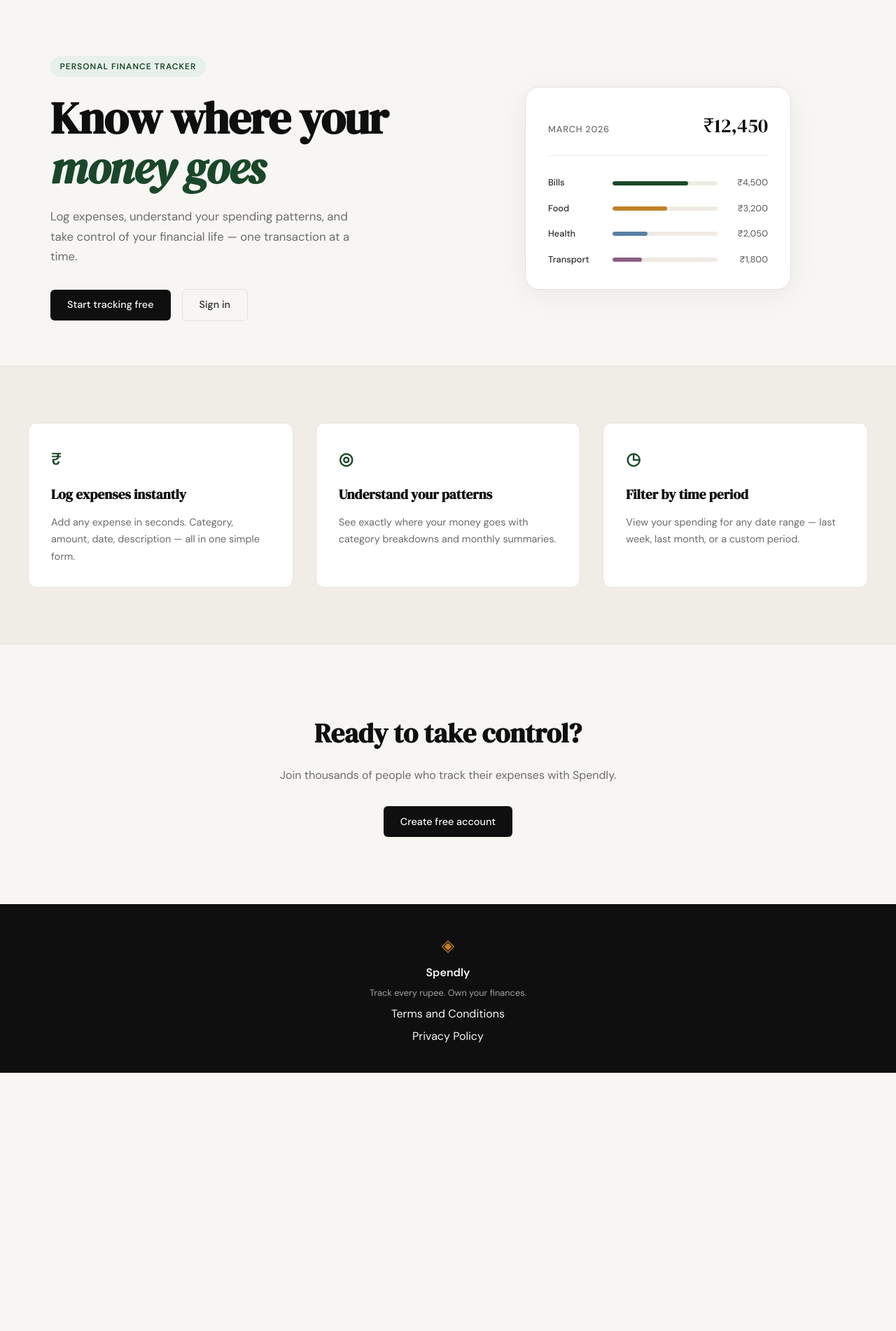
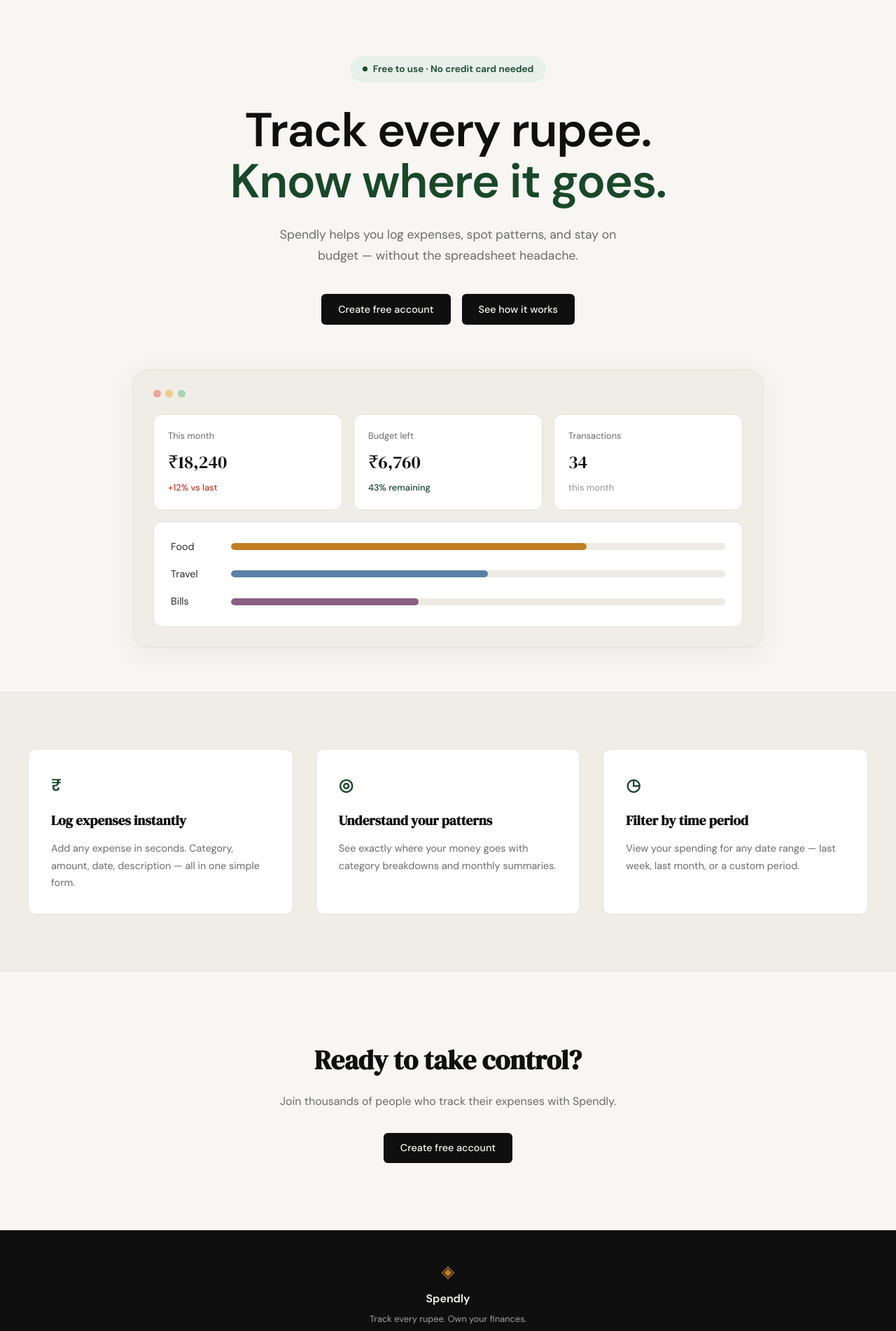
Before and after one commit to Sarthak1304/Spend, a Flask app: page / in a window 1280 px wide. Shown: the part 61-1963 px from the top of the page at 70% size. Before the commit the page ends 1594 px from the top, so only its background shows below. Run offline with Flask 3, Linux system fonts and the light colour scheme.

Commit message:
landing: redesign hero section with stats mock card
Co-Authored-By: Claude Sonnet 5 <noreply@anthropic.com>

```diff
--- a/static/css/style.css
+++ b/static/css/style.css
@@ -125,53 +125,67 @@ a { color: inherit; text-decoration: none; }
 
 .hero {
     padding: 5rem 2rem 4rem;
-    display: grid;
-    grid-template-columns: 1fr 1fr;
-    gap: 4rem;
-    align-items: center;
     max-width: var(--max-width);
     margin: 0 auto;
+    text-align: center;
+}
+
+.hero-inner {
+    max-width: 700px;
+    margin: 0 auto;
+    display: flex;
+    flex-direction: column;
+    align-items: center;
 }
 
 .hero-badge {
-    display: inline-block;
+    display: inline-flex;
+    align-items: center;
+    gap: 0.5rem;
     background: var(--accent-light);
     color: var(--accent);
-    font-size: 0.75rem;
+    font-size: 0.85rem;
     font-weight: 600;
-    letter-spacing: 0.08em;
-    text-transform: uppercase;
-    padding: 0.35rem 0.85rem;
+    padding: 0.5rem 1.1rem;
     border-radius: 999px;
+    margin-bottom: 2rem;
+}
+
+.hero-badge-dot {
+    width: 7px;
+    height: 7px;
+    border-radius: 50%;
+    background: var(--accent);
+}
+
+.hero-title {
+    font-family: var(--font-body);
+    font-weight: 700;
+    font-size: clamp(2.75rem, 6vw, 4.25rem);
+    line-height: 1.08;
+    letter-spacing: -0.02em;
+    color: var(--ink);
     margin-bottom: 1.5rem;
 }
 
-.hero-title {
-    font-family: var(--font-display);
-    font-size: clamp(2.5rem, 5vw, 4rem);
-    line-height: 1.1;
-    letter-spacing: -0.02em;
-    color: var(--ink);
-    margin-bottom: 1.25rem;
-}
-
-.hero-title em {
-    font-style: italic;
+.hero-title-accent {
+    display: block;
     color: var(--accent);
 }
 
 .hero-subtitle {
-    font-size: 1.05rem;
+    font-size: 1.1rem;
     color: var(--ink-muted);
     line-height: 1.7;
-    max-width: 460px;
-    margin-bottom: 2rem;
+    max-width: 520px;
+    margin-bottom: 2.5rem;
 }
 
 .hero-actions {
     display: flex;
     gap: 1rem;
     align-items: center;
+    justify-content: center;
 }
 
 /* ------------------------------------------------------------------ */
@@ -181,58 +195,99 @@ a { color: inherit; text-decoration: none; }
 .hero-visual {
     display: flex;
     justify-content: center;
+    max-width: var(--max-width);
+    margin: 4rem auto 0;
 }
 
-.mock-card {
-    background: var(--paper-card);
+.mock-window {
+    background: var(--paper-warm);
     border: 1px solid var(--border);
     border-radius: var(--radius-lg);
-    padding: 2rem;
+    padding: 1.75rem;
     width: 100%;
-    max-width: 380px;
+    max-width: 900px;
     box-shadow: 0 8px 40px rgba(0,0,0,0.06);
 }
 
-.mock-card-header {
+.mock-window-dots {
     display: flex;
-    justify-content: space-between;
-    align-items: baseline;
-    margin-bottom: 1.75rem;
-    padding-bottom: 1.25rem;
-    border-bottom: 1px solid var(--border-soft);
+    gap: 0.4rem;
+    margin-bottom: 1.5rem;
 }
 
-.mock-label {
-    font-size: 0.8rem;
-    font-weight: 500;
-    color: var(--ink-muted);
-    text-transform: uppercase;
-    letter-spacing: 0.06em;
+.mock-dot {
+    width: 11px;
+    height: 11px;
+    border-radius: 50%;
 }
 
-.mock-total {
+.mock-dot-red { background: #e8a5a0; }
+.mock-dot-yellow { background: #f0cd8a; }
+.mock-dot-green { background: #a8d5b5; }
+
+.mock-stats {
+    display: grid;
+    grid-template-columns: repeat(3, 1fr);
+    gap: 1rem;
+    margin-bottom: 1rem;
+}
+
+.mock-stat-card {
+    background: var(--paper-card);
+    border: 1px solid var(--border);
+    border-radius: var(--radius-md);
+    padding: 1.25rem;
+    display: flex;
+    flex-direction: column;
+    gap: 0.4rem;
+    text-align: left;
+}
+
+.mock-stat-label {
+    font-size: 0.8rem;
+    color: var(--ink-muted);
+}
+
+.mock-stat-value {
     font-family: var(--font-display);
-    font-size: 1.75rem;
+    font-size: 1.6rem;
     color: var(--ink);
 }
 
-.mock-bars { display: flex; flex-direction: column; gap: 1rem; }
+.mock-stat-change {
+    font-size: 0.8rem;
+    font-weight: 500;
+    color: var(--ink-faint);
+}
+
+.mock-stat-change-down { color: var(--danger); }
+.mock-stat-change-up { color: var(--accent); }
+
+.mock-bars-card {
+    background: var(--paper-card);
+    border: 1px solid var(--border);
+    border-radius: var(--radius-md);
+    padding: 1.5rem;
+    display: flex;
+    flex-direction: column;
+    gap: 1rem;
+}
 
 .mock-bar-row {
     display: grid;
-    grid-template-columns: 80px 1fr 60px;
+    grid-template-columns: 70px 1fr;
     align-items: center;
-    gap: 0.75rem;
+    gap: 1rem;
 }
 
 .mock-cat {
-    font-size: 0.8rem;
-    font-weight: 500;
+    font-size: 0.9rem;
     color: var(--ink-soft);
+    text-align: left;
 }
 
 .mock-bar-track {
-    height: 6px;
+    height: 10px;
     background: var(--border-soft);
     border-radius: 999px;
     overflow: hidden;
@@ -248,13 +303,6 @@ a { color: inherit; text-decoration: none; }
 .mock-bar-2 { background: var(--accent-2); }
 .mock-bar-3 { background: #5b7fa6; }
 .mock-bar-4 { background: #8b5e83; }
-
-.mock-amt {
-    font-size: 0.8rem;
-    font-weight: 500;
-    color: var(--ink-muted);
-    text-align: right;
-}
 
 /* ------------------------------------------------------------------ */
 /* Buttons                                                             */
@@ -565,14 +613,8 @@ a { color: inherit; text-decoration: none; }
 /* ------------------------------------------------------------------ */
 
 @media (max-width: 900px) {
-    .hero {
-        grid-template-columns: 1fr;
-        text-align: center;
-    }
-
     .hero-subtitle { max-width: 100%; }
-    .hero-actions { justify-content: center; }
-    .hero-visual { display: none; }
+    .mock-stats { grid-template-columns: 1fr; }
 
     .features-inner { grid-template-columns: 1fr; }
 }
@@ -580,4 +622,6 @@ a { color: inherit; text-decoration: none; }
 @media (max-width: 600px) {
     .nav-links a:not(.nav-cta) { display: none; }
     .hero { padding: 3rem 1rem 2rem; }
+    .hero-actions { flex-direction: column; width: 100%; }
+    .hero-actions .btn-primary { width: 100%; text-align: center; }
 }
--- a/templates/landing.html
+++ b/templates/landing.html
@@ -6,55 +6,65 @@
 
 <section class="hero">
     <div class="hero-inner">
-        <div class="hero-badge">Personal Finance Tracker</div>
+        <div class="hero-badge">
+            <span class="hero-badge-dot"></span>
+            Free to use · No credit card needed
+        </div>
         <h1 class="hero-title">
-            Know where your<br>
-            <em>money goes</em>
+            Track every rupee.
+            <span class="hero-title-accent">Know where it goes.</span>
         </h1>
         <p class="hero-subtitle">
-            Log expenses, understand your spending patterns,
-            and take control of your financial life —
-            one transaction at a time.
+            Spendly helps you log expenses, spot patterns, and stay
+            on budget — without the spreadsheet headache.
         </p>
         <div class="hero-actions">
-            <a href="{{ url_for('register') }}" class="btn-primary">Start tracking free</a>
-            <a href="{{ url_for('login') }}" class="btn-ghost">Sign in</a>
+            <a href="{{ url_for('register') }}" class="btn-primary">Create free account</a>
+            <a href="#features" class="btn-primary">See how it works</a>
         </div>
     </div>
     <div class="hero-visual">
-        <div class="mock-card">
-            <div class="mock-card-header">
-                <span class="mock-label">March 2026</span>
-                <span class="mock-total">₹12,450</span>
+        <div class="mock-window">
+            <div class="mock-window-dots">
+                <span class="mock-dot mock-dot-red"></span>
+                <span class="mock-dot mock-dot-yellow"></span>
+                <span class="mock-dot mock-dot-green"></span>
             </div>
-            <div class="mock-bars">
+            <div class="mock-stats">
+                <div class="mock-stat-card">
+                    <span class="mock-stat-label">This month</span>
+                    <span class="mock-stat-value">₹18,240</span>
+                    <span class="mock-stat-change mock-stat-change-down">+12% vs last</span>
+                </div>
+                <div class="mock-stat-card">
+                    <span class="mock-stat-label">Budget left</span>
+                    <span class="mock-stat-value">₹6,760</span>
+                    <span class="mock-stat-change mock-stat-change-up">43% remaining</span>
+                </div>
+                <div class="mock-stat-card">
+                    <span class="mock-stat-label">Transactions</span>
+                    <span class="mock-stat-value">34</span>
+                    <span class="mock-stat-change">this month</span>
+                </div>
+            </div>
+            <div class="mock-bars-card">
+                <div class="mock-bar-row">
+                    <span class="mock-cat">Food</span>
+                    <div class="mock-bar-track">
+                        <div class="mock-bar mock-bar-2" style="width: 72%"></div>
+                    </div>
+                </div>
+                <div class="mock-bar-row">
+                    <span class="mock-cat">Travel</span>
+                    <div class="mock-bar-track">
+                        <div class="mock-bar mock-bar-3" style="width: 52%"></div>
+                    </div>
+                </div>
                 <div class="mock-bar-row">
                     <span class="mock-cat">Bills</span>
                     <div class="mock-bar-track">
-                        <div class="mock-bar" style="width: 72%"></div>
+                        <div class="mock-bar mock-bar-4" style="width: 38%"></div>
                     </div>
-                    <span class="mock-amt">₹4,500</span>
-                </div>
-                <div class="mock-bar-row">
-                    <span class="mock-cat">Food</span>
-                    <div class="mock-bar-track">
-                        <div class="mock-bar mock-bar-2" style="width: 52%"></div>
-                    </div>
-                    <span class="mock-amt">₹3,200</span>
-                </div>
-                <div class="mock-bar-row">
-                    <span class="mock-cat">Health</span>
-                    <div class="mock-bar-track">
-                        <div class="mock-bar mock-bar-3" style="width: 33%"></div>
-                    </div>
-                    <span class="mock-amt">₹2,050</span>
-                </div>
-                <div class="mock-bar-row">
-                    <span class="mock-cat">Transport</span>
-                    <div class="mock-bar-track">
-                        <div class="mock-bar mock-bar-4" style="width: 28%"></div>
-                    </div>
-                    <span class="mock-amt">₹1,800</span>
                 </div>
             </div>
         </div>
```
